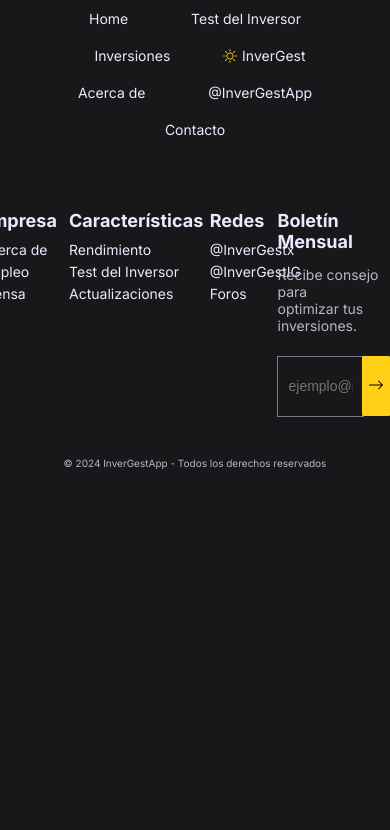
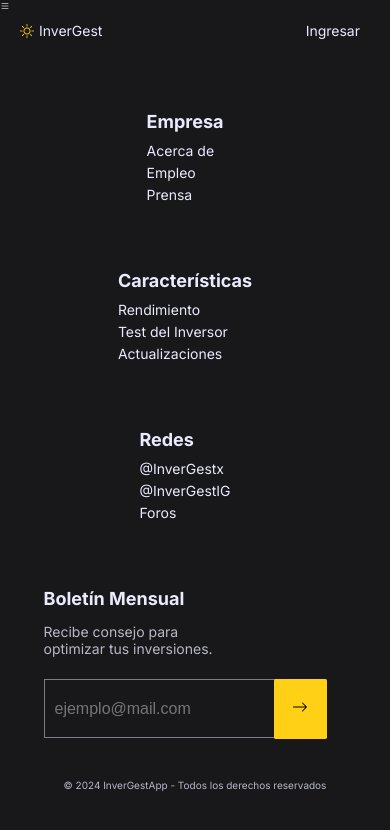
Before and after one commit to AniciaFlores/Plataforma-de-Inversiones, a plain HTML site: page index.html in a window 390 px wide. Drawn offline with nearby package versions, Linux system fonts and the light colour scheme.

Commit message:
Organizado navbar para móvil

```diff
--- a/index.html
+++ b/index.html
@@ -5,27 +5,25 @@
     <meta name="viewport" content="width=device-width, initial-scale=1.0">
     <title>Barra de Navegación</title>
     <link rel="stylesheet" href="styles.css">
+    <link rel="stylesheet" href="https://cdn.jsdelivr.net/npm/bootstrap-icons@1.10.5/font/bootstrap-icons.css">
     <link rel="stylesheet" href="responsive.css">
-  <link rel="stylesheet" href="https://cdn.jsdelivr.net/npm/bootstrap-icons@1.10.5/font/bootstrap-icons.css">
+  </head>
 
-</head>
 <body class="container">
 
-  <!--Menú hamburguesa-->
-
-
-
-  <!--Barra de Navegación-->
   <nav>
+    <div class="menu-toggle">
+      <i class="bi bi-list"></i> <!-- Icono de hamburguesa -->
+    </div>
     <ul>
       <li><a href="#">Home</a></li>
       <li class="test-desktop"><a href="#">Test del Inversor</a></li>
       <li><a href="#">Inversiones</a></li>
       <li class="logo"><a href="#"><span><i class="bi bi-brightness-high"></i> InverGest</span></a></li>
-      <li class="acerca-de-tablet"><a href="#">Acerca de</a></li>
+      <li class="ingresar"><a href="#">Ingresar</a></li>
       <li><a href="#">@InverGestApp</a></li>
       <li><a href="#">Contacto</a></li>
-
+      <li class="acerca-de-tablet"><a href="#">Acerca de</a></li>
     </ul>
   </nav>
 
--- a/responsive.css
+++ b/responsive.css
@@ -1,32 +1,104 @@
-  /* Nav Tablet */
-  @media (min-width: 601px) and (max-width: 1024px) {
-    .container{
-      max-width:700px ;
+/* Estilos móviles */
+@media screen and (max-width: 766px) {
+  .container {
+    max-width: 600px;
     margin: 0 auto;
   }
 
   nav {
-      font-size: 1.2em; /* Cambia el tamaño de fuente para Tablet */
+    font-size: 1em;
   }
 
-    .test-desktop{
+  .menu-toggle {
+    display: block;
+  }
+
+  .bi-list {
+    color: white;
+    display: block;
+  }
+
+  /* Oculta los elementos que no quieres mostrar */
+  nav ul li:not(.logo):not(.ingresar) {
     display: none;
   }
+  nav ul {
+    display: flex;
+    justify-content: space-between;
+  }
 
-    .acerca-de-tablet{
+  .menu-toggle, .logo, .ingresar {
+    flex-basis: 33.33%;
+  }
+
+  .menu-toggle {
+    text-align: left;
+  }
+
+  .logo {
+    text-align: center;
+  }
+
+  .ingresar {
+    text-align: right;
+  }
+}
+
+/* Estilos para el footer en móviles */
+@media screen and (max-width: 600px) {
+  .footer-content {
+    flex-direction: column;
+    align-items: center;
+  }
+
+  .footer-column {
+    flex-basis: 100%;
+    text-align: center;
+    margin-bottom: 20px;
+  }
+
+  .formulario {
+    justify-content: center;
+    margin-left: 0;
+  }
+
+  .move-left {
+    margin-left: 0;
+  }
+
+  .email-input {
+    margin-left: 0;
+    width: 80%;/* Reduce el ancho del input para evitar el desbordamiento */
+  }
+}
+
+
+/* Estilos para Tablet */
+@media (min-width: 601px) and (max-width: 1024px) {
+  .container {
+    max-width: 700px;
+    margin: 0 auto;
+  }
+
+  nav {
+    font-size: 1.2em; /*Tamaño de fuente Tablet */
+  }
+
+  .test-desktop,
+  .acerca-de-tablet {
     display: none;
   }
 
   nav ul {
     display: flex;
-      justify-content: space-between; /* Distribuye los elementos uniformemente */
-      padding: 0; /* Quita el relleno */
+    justify-content: space-between;
+    padding: 0;
   }
 
   /* Logo para Tablet */
   nav ul li.logo {
     flex-direction: row;
-      margin: 0 20px; /* Ajusta el margen del logo en la versión tablet */
+    margin: 0 20px; /*Ajusta el margen del logo*/
   }
 
   nav ul li {
@@ -45,7 +117,27 @@
   }
 }
 
-  /* Footer Tablet */
+/* Estilos para Tablet y Desktop */
+@media screen and (min-width: 767px) {
+  .menu-toggle {
+    display: none;
+  }
+
+  nav ul {
+    display: flex;
+    flex-direction: row;
+  }
+
+  .logo {
+    order: 3; /* El logo será el tercer elemento, por ejemplo */
+  }
+
+  .ingresar {
+    order: 4; /* 'Ingresar' será el cuarto elemento, por ejemplo */
+  }
+}
+
+/* Estilos para Desktop */
 @media (min-width: 1024px) and (max-width: 1200px) {
   footer {
     width: 100%;
@@ -70,7 +162,7 @@
     margin-left: 8px;
   }
 
-  /*Estilos input de email*/
+  /* Estilos input de email */
   .email-input {
     max-width: 170px;
     height: 61px;
@@ -78,60 +170,14 @@
     margin-left: -0px;
     font-size: 16px;
     background-color: transparent;
-      border: 1px solid #7C7C88;
+    border: 1px solid #7c7c88;
     box-sizing: border-box;
   }
 
   .submit-button {
     max-width: 100px;
     height: 60px;
-      background-color: #FFD015;
-      border: none;
-      border-radius: 3%;
-      margin-top: 8px;
-      cursor: pointer;
-    }
-
-  }
-
-/* Footer Tablet 768px */
-  @media only screen and (max-width: 768px) {
-    footer {
-      width: 100%;
-      padding: 20px 0;
-    }
-
-    .footer-content {
-      flex-wrap: wrap;
-    }
-
-    .footer-column {
-      flex-basis: calc(25% - 15px);
-      margin-bottom: 20px;
-    }
-
-  /* Estilos para el formulario */
-    .move-left {
-      margin-left: -30px;
-    }
-  /*Estilos input de email*/
-    .email-input {
-      width: 80%;
-      max-width: 250px;
-      height: 61px;
-      padding: 10px;
-      margin-left: -0px;
-      font-size: 14px;
-      background-color: transparent;
-      border: 1px solid #7C7C88;
-      box-sizing: border-box;
-    }
-
-    .submit-button {
-      width: 25%;
-      max-width: 100px;
-      height: 60px;
-      background-color: #FFD015;
+    background-color: #ffd015;
     border: none;
     border-radius: 3%;
     margin-top: 8px;
@@ -139,14 +185,18 @@
   }
 }
 
+/* Estilos para Tablet y Desktop */
+@media screen and (min-width: 767px) {
+  nav ul {
+    display: flex;
+    flex-direction: row;
+  }
 
-/* Muestra el ícono de hamburguesa en pantallas pequeñas */
-@media screen and (max-width: 768px) {
+  .logo {
+    order: 0; /* El logo será el primer elemento */
+  }
 
-  nav {
-    font-size: 1em;
-  }
-  .burger-icon {
-    display: block;
+  .ingresar {
+    order: 1; /* 'Ingresar' será el segundo elemento */
   }
 }
--- a/styles.css
+++ b/styles.css
@@ -80,6 +80,10 @@ nav {
     margin: 0;
     padding: 0;
     text-align: center;
+  }
+
+  .menu-toggle {
+    display: none;
   }
 
   li {
```
Also changed, not shown: navbar.js (+7 -2 lines). Lines whose indentation alone changed are shown as unchanged.
